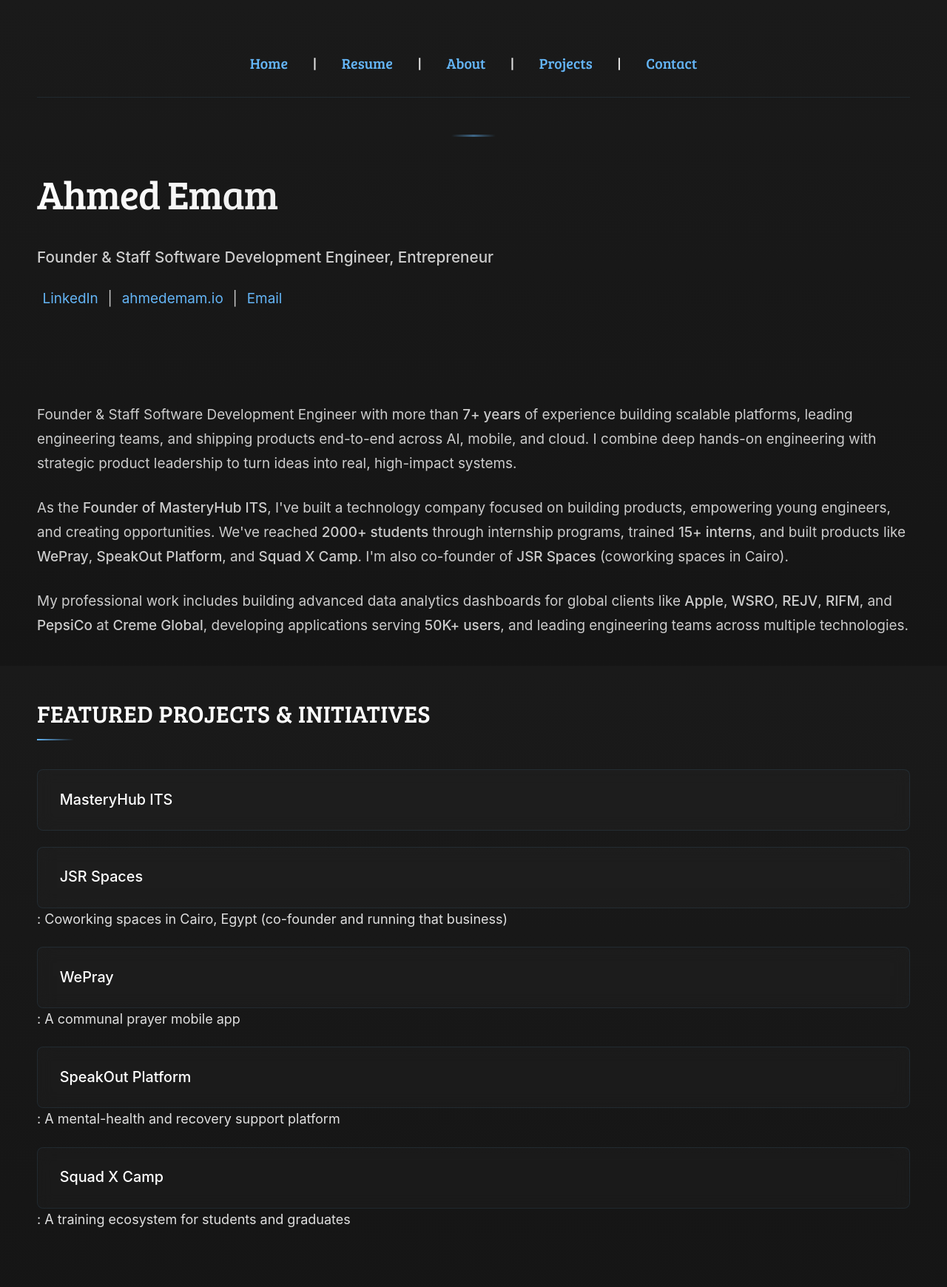
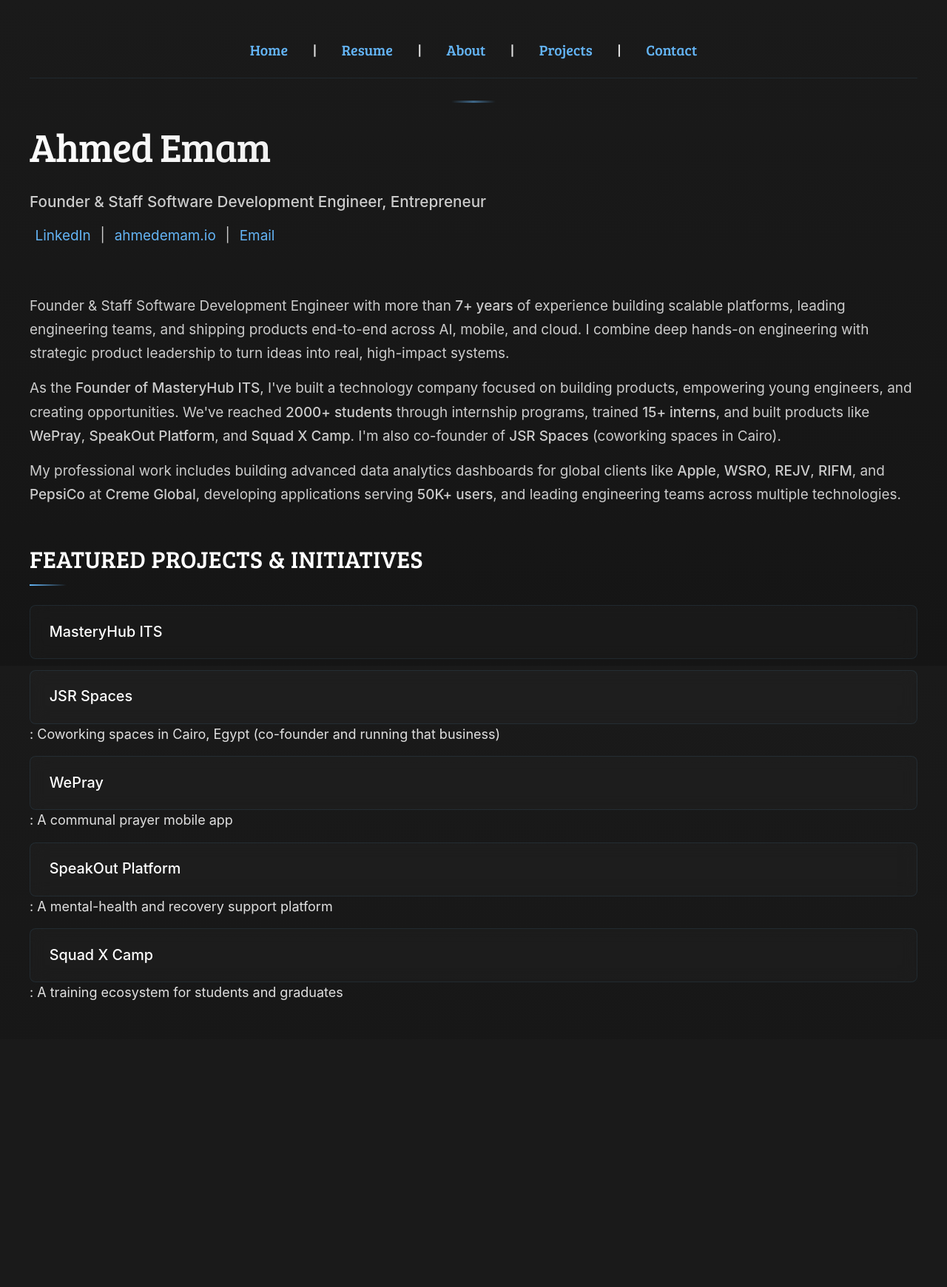
Before and after one commit to ahmedemam/ahmedemam.github.io, a Jekyll site: the page built from index.html, in a window 1280 px wide. Shown: the whole page at 74% size. Built offline with Jekyll 4.4.1, drawn with Linux system fonts in a browser that asks for light colours; after the commit the page ends 1405 px from its top, so only the background shows below that.

Commit message:
Reduce spacing between elements while keeping animations
- Reduce navigation margin and padding
- Reduce introduction section spacing
- Reduce paragraph margins
- Reduce heading margins
- Reduce project list spacing and gaps
- Reduce container padding
- Keep all animations and effects intact

```diff
--- a/assets/css/style.scss
+++ b/assets/css/style.scss
@@ -83,8 +83,8 @@ body {
 /* Site navigation - Enhanced */
 .site-nav {
   text-align: center;
-  margin: 0 0 2.5em 0;
-  padding: 1.2em 0;
+  margin: 0 0 1.5em 0;
+  padding: 0.8em 0;
   font-size: 1.1em;
   font-weight: 400;
   transition: all 0.3s ease;
@@ -326,7 +326,7 @@ a:focus {
   max-width: 900px;
   width: 100%;
   margin: 0 auto;
-  padding: 2rem 2.5rem;
+  padding: 1.5rem 2rem;
   text-align: left;
   animation: fadeIn 0.6s ease-out;
 }
@@ -399,8 +399,8 @@ h2 {
   text-transform: uppercase;
   letter-spacing: 0.5px;
   padding-bottom: 0.5em;
-  margin-top: 2.5em;
-  margin-bottom: 1.2em;
+  margin-top: 1.5em;
+  margin-bottom: 0.8em;
   text-align: left;
   color: $heading-color;
   font-weight: 500;
@@ -433,8 +433,8 @@ h4 {
 }
 
 p {
-  margin: 0 0 1.4em 0;
-  line-height: 1.75;
+  margin: 0 0 0.8em 0;
+  line-height: 1.7;
   text-align: left;
   transition: all 0.3s ease;
   font-size: 1.05em;
@@ -443,15 +443,15 @@ p {
 
 ul,
 ol {
-  margin: 1em 0;
+  margin: 0.8em 0;
   padding-left: 1.5em;
   text-align: left;
   transition: all 0.3s ease;
 
   li {
-    margin: 0.4em 0;
+    margin: 0.3em 0;
     transition: all 0.3s ease;
-    line-height: 1.7;
+    line-height: 1.6;
 
     &:hover {
       transform: translateX(5px);
@@ -588,8 +588,8 @@ h4 {
 /* Homepage introduction - Enhanced */
 .introduction {
   text-align: center;
-  margin: 0 0 3.5em 0;
-  padding: 2.5em 0;
+  margin: 0 0 1.5em 0;
+  padding: 1.5em 0;
   animation: fadeInUp 0.8s ease-out;
   position: relative;
 
@@ -608,7 +608,7 @@ h4 {
   h1 {
     font-size: 3em;
     font-weight: 400;
-    margin-bottom: 0.6em;
+    margin-bottom: 0.4em;
     margin-top: 0;
     font-family: $heading-font;
     transition: all 0.3s ease;
@@ -625,15 +625,15 @@ h4 {
 
     p {
       font-family: $main-font;
-    line-height: 1.8;
-    margin: 0.8em 0;
+      line-height: 1.7;
+      margin: 0.5em 0;
       transition: all 0.3s ease;
       font-size: 1.05em;
 
       &:first-of-type {
         font-size: 1.15em;
         color: rgba(224, 224, 224, 0.9);
-      margin-bottom: 1em;
+        margin-bottom: 0.6em;
       }
 
     a {
@@ -674,10 +674,10 @@ h4 {
 .texts {
   list-style: none;
   padding: 0;
-  margin: 2em 0;
+  margin: 1em 0;
   display: flex;
   flex-direction: column;
-  gap: 1.2em;
+  gap: 0.8em;
 
     .text-title {
       margin: 0;
@@ -686,7 +686,7 @@ h4 {
 
       a {
         display: block;
-      padding: 1.2em 1.5em;
+        padding: 1em 1.3em;
       text-decoration: none;
       color: $heading-color;
       font-weight: 500;
@@ -872,8 +872,8 @@ article,
   }
 
   .introduction {
-    margin-bottom: 2.5em;
-    padding: 1.5em 0;
+    margin-bottom: 1.5em;
+    padding: 1em 0;
 
     h1 {
       font-size: 2em;
@@ -882,8 +882,8 @@ article,
 
   .site-nav {
     font-size: 0.95em;
-    margin-bottom: 2em;
-    padding: 1em 0;
+    margin-bottom: 1.5em;
+    padding: 0.8em 0;
 
     a {
       margin: 0 0.5em;
@@ -893,11 +893,11 @@ article,
 
   h2 {
     font-size: 1.5em;
-    margin-top: 2em;
+    margin-top: 1.5em;
   }
 
   .texts .text-title a {
-    padding: 1em 1.2em;
+    padding: 0.9em 1.1em;
     font-size: 1em;
   }
 
```
Lines whose indentation alone changed are shown as unchanged.
